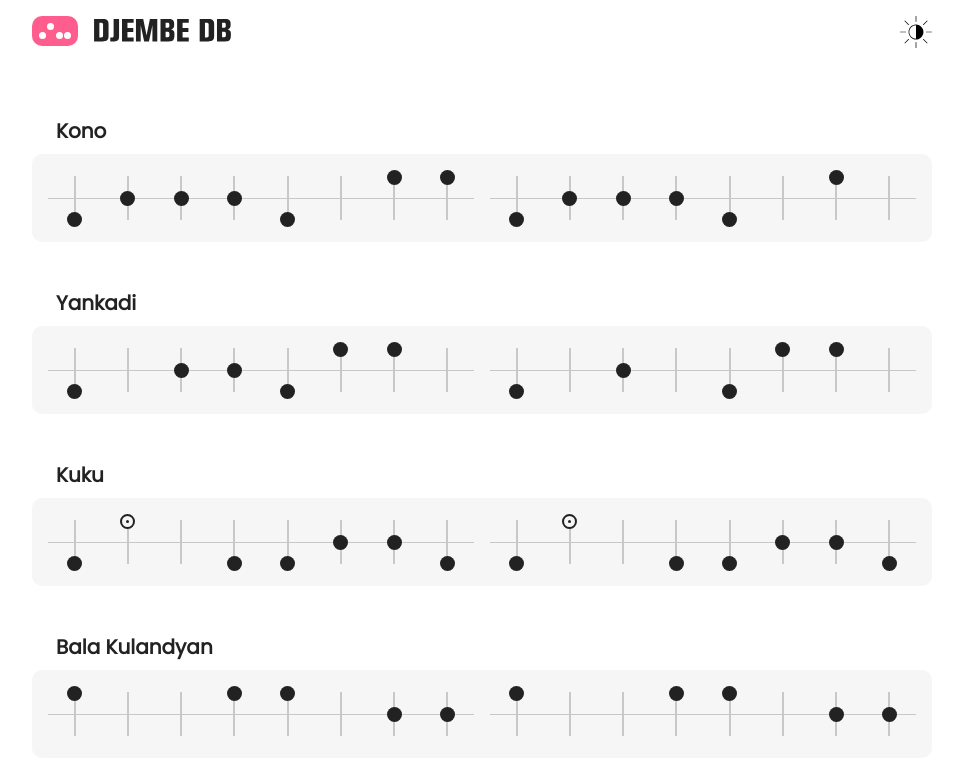
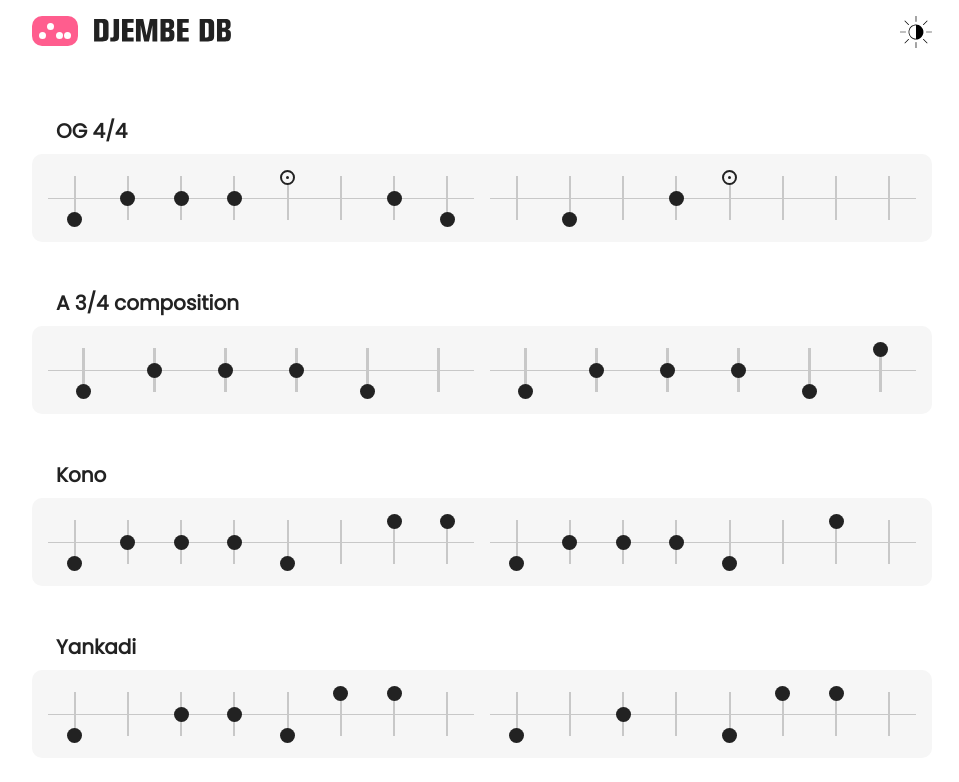
Before and after one commit to Marcobaldessari/djembedb-react, a React (Create React App) app: page / in a window 1280 px wide. Shown: the top 782 px of the page, without its empty margins (158-1117 px from the left). Built offline with nearby package versions, Linux system fonts and the light colour scheme; what uifx would draw is missing.

Commit message:
adds different time signatures

```diff
--- a/src/components/app.jsx
+++ b/src/components/app.jsx
@@ -82,7 +82,7 @@ class App extends Component {
                 songId={index}
                 songName={song.songName}
                 song={song.song}
-                song={song.song}
+                timeSignature={song.timeSignature}
                 OnPlayPause={this.handlePlayPause}
                 songPlaying={this.state.songPlaying}
                 playing={this.state.playing}
--- a/src/components/songCard.jsx
+++ b/src/components/songCard.jsx
@@ -18,14 +18,15 @@ class SongCard extends Component {
           PLAY
         </button> */}
         <div
-          className={this.getNotationFrameClasses()}
+          className={this.getNotationFrameClass()}
           onClick={() => {
             this.props.OnPlayPause(this.props.songId);
           }}
         >
           {this.props.song.map((measure, indexMeasure) => (
             <div
-              className="measure"
+              className={this.getMeasureClass()}
+              // className="measure"
               key={uniqid()}
               id={this.getMeasureId(indexMeasure)}
             >
@@ -47,8 +48,65 @@ class SongCard extends Component {
       </div>
     );
   }
-  getNotationFrameClasses = () => {
-    let classes = "notation-frame";
+  getMeasureClass = () => {
+    let classes = "measure ";
+    switch (this.props.timeSignature) {
+      case "2/4":
+        classes += "two-four";
+        break;
+
+      case "3/4":
+        classes += "three-four";
+        break;
+      case "4/4":
+        classes += "four-four";
+        break;
+      case "6/8":
+        classes += "six-eight";
+        break;
+      case "9/8":
+        classes += "nine-eight";
+        break;
+      case "12/8":
+        classes += "twelve-eight";
+        break;
+      case "5/4":
+        classes += "five-four";
+        break;
+      default:
+
+      // code block
+    }
+    return classes;
+  };
+  getNotationFrameClass = () => {
+    let classes = "notation-frame ";
+    switch (this.props.timeSignature) {
+      case "2/4":
+        classes += "two-bars";
+        break;
+      case "3/4":
+        classes += "two-bars";
+        break;
+      case "4/4":
+        classes += "two-bars";
+        break;
+      case "6/8":
+        classes += "two-bars";
+        break;
+      case "9/8":
+        classes += "two-bars";
+        break;
+      case "12/8":
+        classes += "two-bars";
+        break;
+      case "5/4":
+        classes += "two-bars";
+        break;
+      default:
+        classes += "two-bars";
+        break;
+    }
     classes +=
       this.props.playing && this.props.songPlaying === this.props.songId
         ? " active"
--- a/src/songsData.js
+++ b/src/songsData.js
@@ -1,7 +1,30 @@
 export const SongsData = [
+  {
+    songName: "OG 4/4",
+    src: "",
+    timeSignature: "4/4",
+    song: [
+      "Gun do go do Ca xx do Gun",
+      "xx Gun xx do Ca xx xx xx"
+    ]
+    ,
+  },
+
+  {
+    songName: "A 3/4 composition",
+    src: "Marco Baldessari",
+    timeSignature: "3/4",
+    song: [
+      "Gun do go do Gun xx",
+      "Gun do go do Gun Ta"
+    ]
+    ,
+  },
+
   {
     songName: "Kono",
     src: "https://www.youtube.com/watch?v=5HIAuK9RS6E&t=8s",
+    timeSignature: "4/4",
     song: [
       "Gun do go do Gun xx Ta Pa",
       "Gun do go do Gun xx Pa xx"
@@ -11,6 +34,7 @@ export const SongsData = [
   {
     songName: "Yankadi",
     src: "https://www.youtube.com/watch?v=5HIAuK9RS6E&t=8s",
+    timeSignature: "4/4",
     song: [
       "Gun xx go do Gun Ta Pa xx",
       "Gun xx go xx Gun Ta Pa xx"
@@ -20,6 +44,7 @@ export const SongsData = [
   {
     songName: "Kuku",
     src: "https://www.youtube.com/watch?v=5HIAuK9RS6E&t=8s",
+    timeSignature: "4/4",
     song: [
       "Gun Ca xx Gun Dun go do Gun",
       "Dun Ca xx Gun Dun go do Gun"
@@ -29,7 +54,8 @@ export const SongsData = [
   // {
   //   songName: "Didadi",
   //   src: "https://www.youtube.com/watch?v=5HIAuK9RS6E&t=8s",
-  //   song: [
+    // timeSignature: "4/4",
+    //   song: [
   //     "Gun do Gun do Gun Gun xx go do Pa Ta xx",
   //     ""
   //   ]
@@ -37,6 +63,7 @@ export const SongsData = [
   // },
     {
       songName: "Bala Kulandyan",
+      timeSignature: "4/4",
       song: [
         "Pa xx xx Ta Pa xx go do",
         "Pa xx xx Ta Pa xx go do"
@@ -46,6 +73,7 @@ export const SongsData = [
 
     {
       songName: "Djansa",
+      timeSignature: "4/4",
       song: [
         "Pa Ta xx Ta Pa xx do go",
         "Ta xx Gun xx Ta Dun go do"
@@ -56,6 +84,7 @@ export const SongsData = [
     {
       songName: "Kono",
       src: "https://www.youtube.com/watch?v=5HIAuK9RS6E&t=8s",
+      timeSignature: "4/4",
       song: [
         "Gun do go do Gun xx Ta Pa",
         "Gun do go do Gun xx Pa xx"
@@ -65,6 +94,7 @@ export const SongsData = [
     {
       songName: "Yankadi",
       src: "https://www.youtube.com/watch?v=5HIAuK9RS6E&t=8s",
+      timeSignature: "4/4",
       song: [
         "Gun xx go do Gun Ta Pa xx",
         "Gun xx go xx Gun Ta Pa xx"
@@ -74,6 +104,7 @@ export const SongsData = [
     {
       songName: "Kuku",
       src: "https://www.youtube.com/watch?v=5HIAuK9RS6E&t=8s",
+      timeSignature: "4/4",
       song: [
         "Gun Ca xx Gun Dun go do Gun",
         "Dun Ca xx Gun Dun go do Gun"
@@ -91,6 +122,7 @@ export const SongsData = [
     // },
       {
         songName: "Bala Kulandyan",
+        timeSignature: "4/4",
         song: [
           "Pa xx xx Ta Pa xx go do",
           "Pa xx xx Ta Pa xx go do"
@@ -100,6 +132,7 @@ export const SongsData = [
 
       {
         songName: "Djansa",
+        timeSignature: "4/4",
         song: [
           "Pa Ta xx Ta Pa xx do go",
           "Ta xx Gun xx Ta Dun go do"
--- a/src/style.css
+++ b/src/style.css
@@ -102,14 +102,54 @@ a {
   height: 88px;
   display: -ms-grid;
   display: grid;
+}
+.song-card .two-four {
+  -ms-grid-columns: (1fr)[4];
+  grid-template-columns: repeat(4, 1fr);
+}
+.song-card .three-four {
+  -ms-grid-columns: (1fr)[6];
+  grid-template-columns: repeat(6, 1fr);
+}
+.song-card .four-four {
   -ms-grid-columns: (1fr)[8];
   grid-template-columns: repeat(8, 1fr);
+}
+.song-card .six-eight {
+  -ms-grid-columns: (1fr)[12];
+  grid-template-columns: repeat(12, 1fr);
+}
+.song-card .nine-eight {
+  -ms-grid-columns: (1fr)[9];
+  grid-template-columns: repeat(9, 1fr);
+}
+.song-card .twelve-eight {
+  -ms-grid-columns: (1fr)[12];
+  grid-template-columns: repeat(12, 1fr);
+}
+.song-card .five-four {
+  -ms-grid-columns: (1fr)[5];
+  grid-template-columns: repeat(5, 1fr);
+}
+.song-card .one-bar {
+  -ms-grid-columns: (1fr)[2];
+  grid-template-columns: repeat(2, 1fr);
+}
+.song-card .two-bars {
+  -ms-grid-columns: (1fr)[2];
+  grid-template-columns: repeat(2, 1fr);
+}
+.song-card .three-bars {
+  -ms-grid-columns: (1fr)[2];
+  grid-template-columns: repeat(2, 1fr);
+}
+.song-card .four-bars {
+  -ms-grid-columns: (1fr)[4];
+  grid-template-columns: repeat(4, 1fr);
 }
 .song-card .notation-frame {
   display: -ms-grid;
   display: grid;
-  -ms-grid-columns: (1fr)[2];
-  grid-template-columns: repeat(2, 1fr);
   -webkit-column-gap: 16px;
   column-gap: 16px;
   position: absolute;
@@ -263,7 +303,7 @@ a {
   display: none;
 }
 .active .Ca {
-  background: #faf0f3;
+  background: var(--notation-bg-color);
 }
 .topbar {
   position: fixed;
--- a/src/style.styl
+++ b/src/style.styl
@@ -133,11 +133,35 @@ a
         width 100%
         height 88px
         display grid
+    // Simple time signatures
+    .two-four
+        grid-template-columns repeat(4, 1fr);
+    .three-four
+        grid-template-columns repeat(6, 1fr);
+    .four-four
         grid-template-columns repeat(8, 1fr);
+    // Compound time signatures
+    .six-eight
+        grid-template-columns repeat(12, 1fr);
+    .nine-eight
+        grid-template-columns repeat(9, 1fr);
+    .twelve-eight
+        grid-template-columns repeat(12, 1fr);
+    // Complex time signatures
+    .five-four
+        grid-template-columns repeat(5, 1fr);
 
+
+    .one-bar
+        grid-template-columns repeat(2, 1fr);
+    .two-bars
+        grid-template-columns repeat(2, 1fr);
+    .three-bars
+        grid-template-columns repeat(2, 1fr);
+    .four-bars
+        grid-template-columns repeat(4, 1fr);
     .notation-frame
         display grid
-        grid-template-columns repeat(2, 1fr);
         column-gap: 16px;
         position absolute
         padding 0 16px
@@ -187,6 +211,9 @@ a
                 right: 0;
                 border-radius: 5px;
                 border: 2px solid var(--primary-color-regular)
+
+
+
 
     .notation-note
         position relative
@@ -252,7 +279,7 @@ a
         display none
 
 .active .Ca
-    background #FAF0F3
+    background var(--notation-bg-color)
 
 // .logo
 //         *
```
